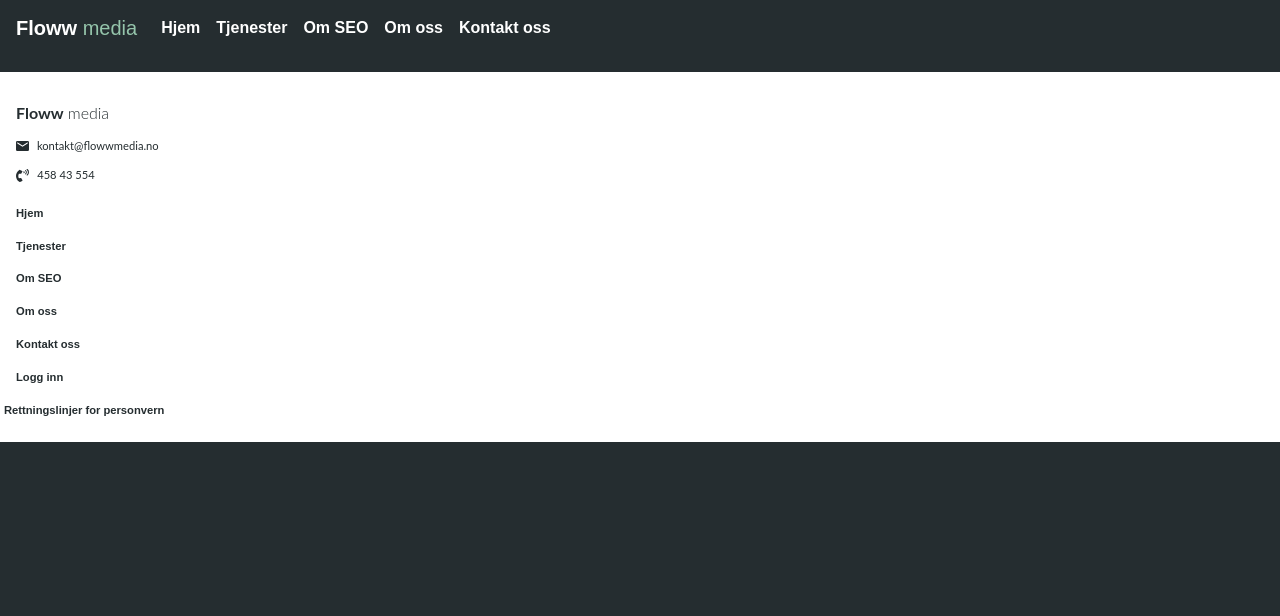
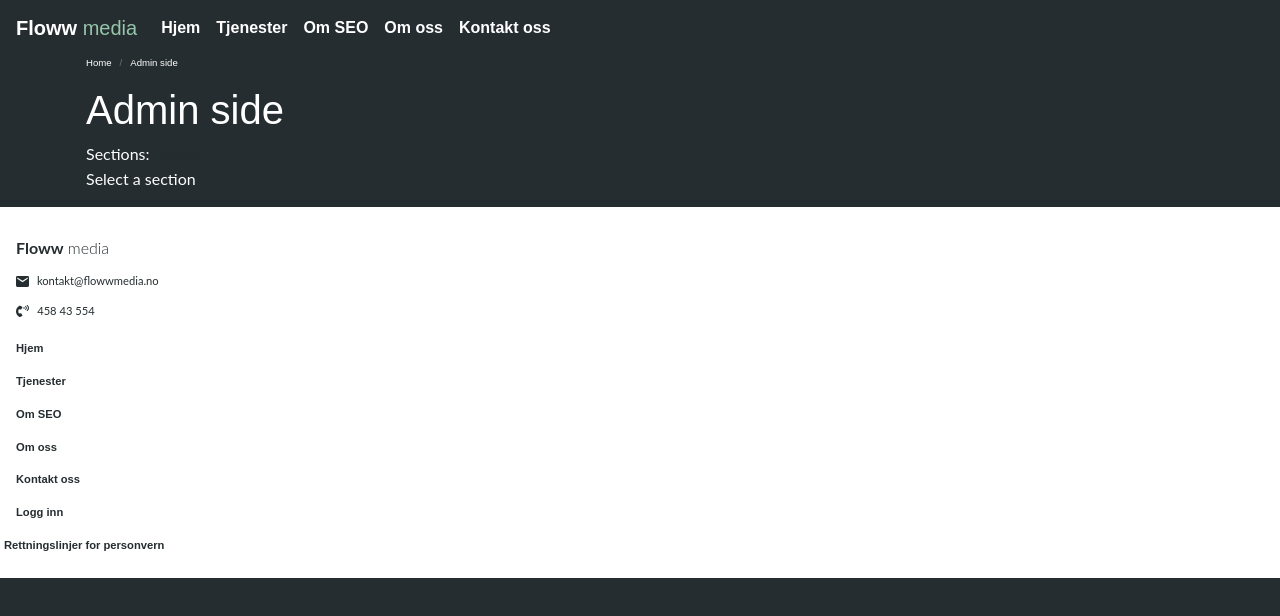
Before and after one commit to MarJern/second-exam, a React (Create React App) app: page /admin in a window 1280 px wide. Shown: the top 616 px of the page. Built offline with nearby package versions, Linux system fonts and the light colour scheme; a web font is replaced by a local one.

Commit message:
commit master

```diff
--- a/src/App.js
+++ b/src/App.js
@@ -1,13 +1,14 @@
 import './sass/style.scss';
 import Layout from './components/layout/Layout'
 import Footer from './components/footer/Footer'
+import { AuthProvider } from './context/AuthContext';
 
 function App() {
   return (
-    <>
-    <Layout />
-    <Footer />
-    </>
+    <AuthProvider>
+      <Layout />
+      <Footer />
+    </AuthProvider>
   );
 }
 
--- a/src/components/dashboard/DashboardMenu.js
+++ b/src/components/admin/AdminMenu.js
@@ -1,9 +1,9 @@
 import { Link } from "react-router-dom";
 
-export default function DashboardMenu() {
+export default function AdminMenu() {
 	return (
 		<nav className="dashboard">
-			Sections: <Link to="/dashboard/posts">Posts</Link>
+			Sections: <Link to="/admin">Posts</Link>
 		</nav>
 	);
 }
--- /dev/null
+++ b/src/components/admin/AdminPage.js
@@ -0,0 +1,25 @@
+import PropTypes from "prop-types";
+import Heading from "../layout/Heading";
+import DashboardMenu from "./AdminMenu";
+import Container from "react-bootstrap/Container";
+import { usePageTitle } from "../common/PageTitle";
+import CreateBreadcrumb from "../layout/Breadcrumb";
+
+
+
+export default function AdminPage({ children }) {
+    const [page_title, setPageTitle] = usePageTitle("Admin side | Floww media");
+    return (
+        <Container className="wrapper">
+            <CreateBreadcrumb link="Admin side" />
+            <Heading title="Admin side"/>
+            <DashboardMenu />
+			{children ? children : <p>Select a section</p>}
+        </Container>
+    );
+}
+
+
+AdminPage.propTypes = {
+	children: PropTypes.node,
+};
--- a/src/components/dashboard/DashboardPage.js
+++ b/src/components/dashboard/Dashboard.js
@@ -1,6 +1,6 @@
 import PropTypes from "prop-types";
 import Heading from "../layout/Heading";
-import DashboardMenu from "./DashboardMenu";
+import DashboardMenu from "../admin/AdminMenu";
 
 export default function DashboardPage({ children }) {
 	return (
--- a/src/components/forms/LoginForm.js
+++ b/src/components/forms/LoginForm.js
@@ -46,7 +46,7 @@
 			const response = await axios.post(url, data);
 			console.log("response", response.data);
 			setAuth(response.data);
-			navigate.push("/dashboard");
+			navigate("/admin");
 		} catch (error) {
 			console.log("error", error);
 			setLoginError(error.toString());
@@ -57,9 +57,9 @@
 
 	return (
 
-		<Container onSubmit={handleSubmit(onSubmit)}>
+		<Container >
 			{loginError && <FormError>{loginError}</FormError>}
-			<Form disabled={submitting}>
+			<Form disabled={submitting} onSubmit={handleSubmit(onSubmit)}>
 				<Form.Group>
 					<Col sm={4} md={6} className="p-0">
 						<Form.Control type="text" name="username" placeholder="Brukernavn" {...register('username')} className="my-2"/>
@@ -69,7 +69,7 @@
 						<Form.Control name="password" placeholder="Passord" {...register('password')} type="password" />
 						{errors.password && <FormError>{errors.password.message}</FormError>}
 					</Col>
-					<Button>{submitting ? "Logger inn" : "Logg inn"}</Button>
+					<Button type="submit">{submitting ? "Logger inn" : "Logg inn"}</Button>
 				</Form.Group>
 			</Form>
 		</Container>
--- a/src/components/layout/Layout.js
+++ b/src/components/layout/Layout.js
@@ -5,6 +5,7 @@
 import Oss from '../pages/oss/Oss';
 import Seo from '../pages/seo/SEO';
 import Tjenester from "../pages/tjenester/Tjenester";
+import Admin from "../admin/AdminPage"
 import { AuthProvider } from "../../context/AuthContext";
 import CreateNav from './Nav';
 import Container from "react-bootstrap/Container";
@@ -15,7 +16,7 @@
 
 function Layout() {
 	return (
-        <AuthProvider>
+        // <AuthProvider>
             <Router>
                 <CreateNav/>
                 <Routes>
@@ -26,10 +27,11 @@
                     <Route path="/oss" element={<Oss />} />
                     <Route path="/kontakt" element={<Kontakt />} />
                     <Route path="/login" element={<Login />} />
+                    <Route path="/admin" element={<Admin />} />
                 </Routes>
                 {/* <Footer/> */}
             </Router>
-        </AuthProvider>
+        // </AuthProvider>
 	);
 }
 
--- a/src/components/layout/Nav.js
+++ b/src/components/layout/Nav.js
@@ -8,11 +8,11 @@
 function CreateNav() {
 	const [auth, setAuth] = useContext(AuthContext);
 
-	const history = useNavigate();
+	const navigate = useNavigate();
 
 	function logout() {
 		setAuth(null);
-		history.push("/");
+		navigate("/");
 	}
 
 	return (
@@ -31,7 +31,7 @@
                     </NavLink> */}
                     {auth ? (
                         <>
-                            | <NavLink to="/admin" className="nav-link">Admin</NavLink> | <button onClick={logout}>Logg ut</button>
+                            <NavLink to="/admin" className="nav-link">Admin</NavLink><button className="button" onClick={logout}>Logg ut</button>
                         </>
                     ) : (
                         <NavLink to="/login" className="nav-link hide">Logg inn</NavLink>
--- a/src/context/AuthContext.js
+++ b/src/context/AuthContext.js
@@ -1,4 +1,4 @@
-import React from "react";
+import React, { useState } from "react";
 import useLocalStorage from "../hooks/useLocalStorage";
 
 const AuthContext = React.createContext([null, () => {}]);
```
Also changed, not shown: src/components/admin/Admin.js (deleted, +0 -11 lines).
